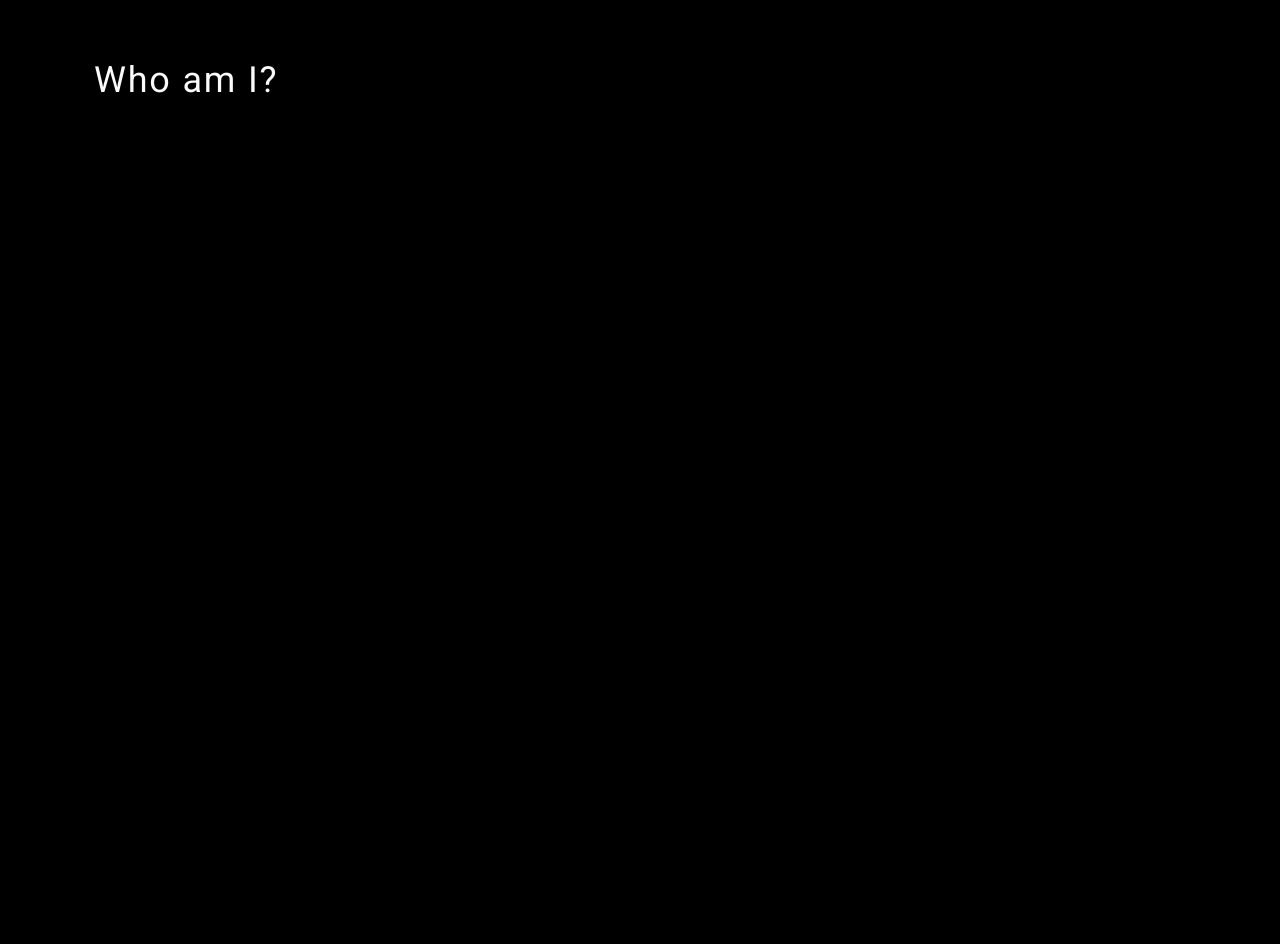
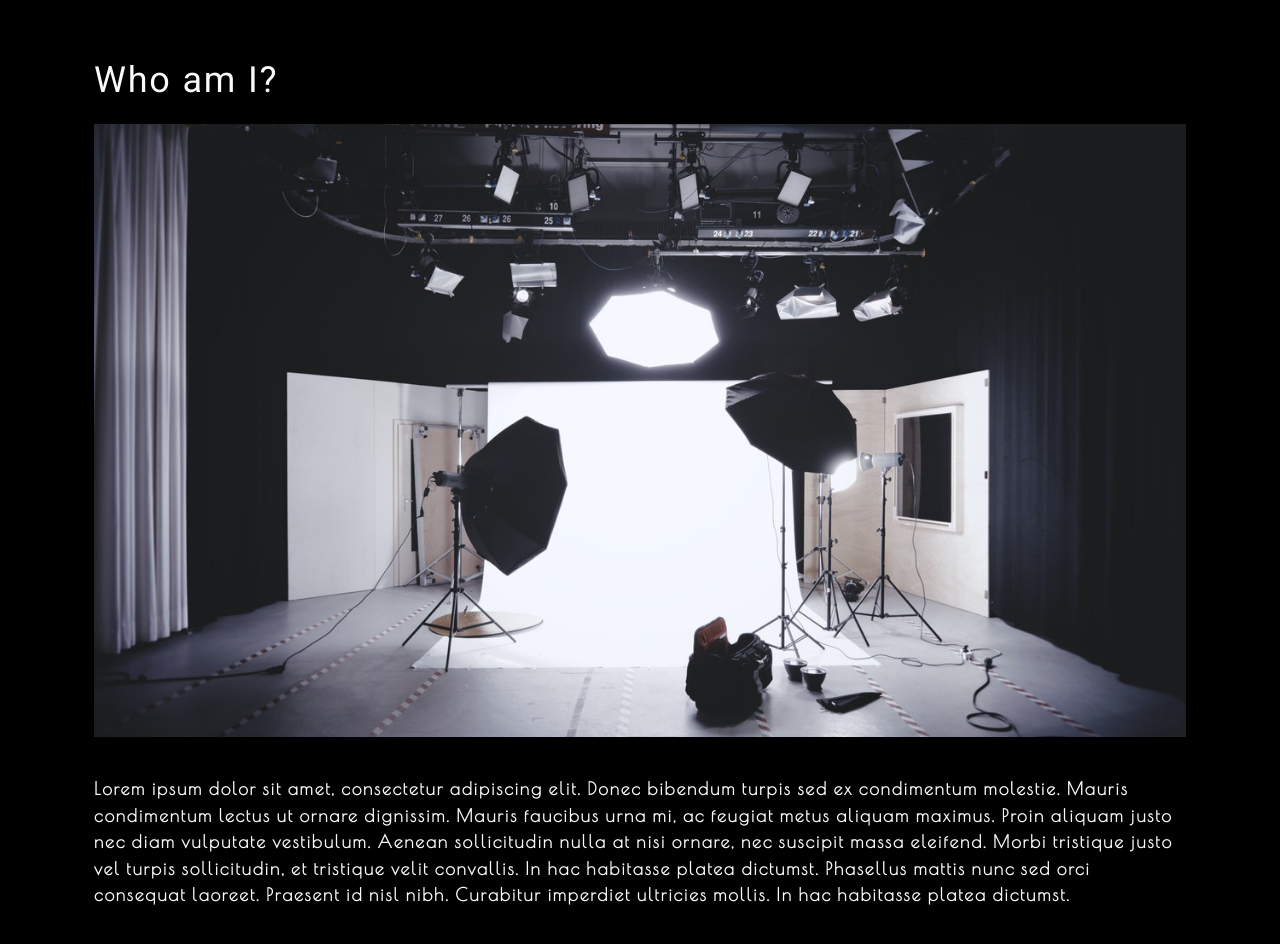
Before and after one commit to Robert-Schwartz/REACT-photo-port, a React (Create React App) app: page / in a window 1280 px wide. Shown: the part 140-1084 px from the top of the page. Before the commit the page ends 800 px from the top, so only its background shows below. Built offline with nearby package versions, Linux system fonts and the light colour scheme.

Commit message:
add Paragraph text and image to About comp

```diff
--- a/src/components/About/index.js
+++ b/src/components/About/index.js
@@ -6,11 +6,18 @@ import React from 'react';
 import coverImage from "../../assets/cover/cover-image.jpg";
 
 function About() {
+
     return (
-        <section className="my-5">
+        <section className="my-5" >
             <h1 id="about">Who am I?</h1>
+            <img src={coverImage} className="my-2" style={{ width: "100%" }} alt="cover" />
+            <div className="my-2">
+                <p>
+                    Lorem ipsum dolor sit amet, consectetur adipiscing elit. Donec bibendum turpis sed ex condimentum molestie. Mauris condimentum lectus ut ornare dignissim. Mauris faucibus urna mi, ac feugiat metus aliquam maximus. Proin aliquam justo nec diam vulputate vestibulum. Aenean sollicitudin nulla at nisi ornare, nec suscipit massa eleifend. Morbi tristique justo vel turpis sollicitudin, et tristique velit convallis. In hac habitasse platea dictumst. Phasellus mattis nunc sed orci consequat laoreet. Praesent id nisl nibh. Curabitur imperdiet ultricies mollis. In hac habitasse platea dictumst.
+                </p>
+            </div>
         </section>
-    );
+    )
 }
 
 // Export default
```
